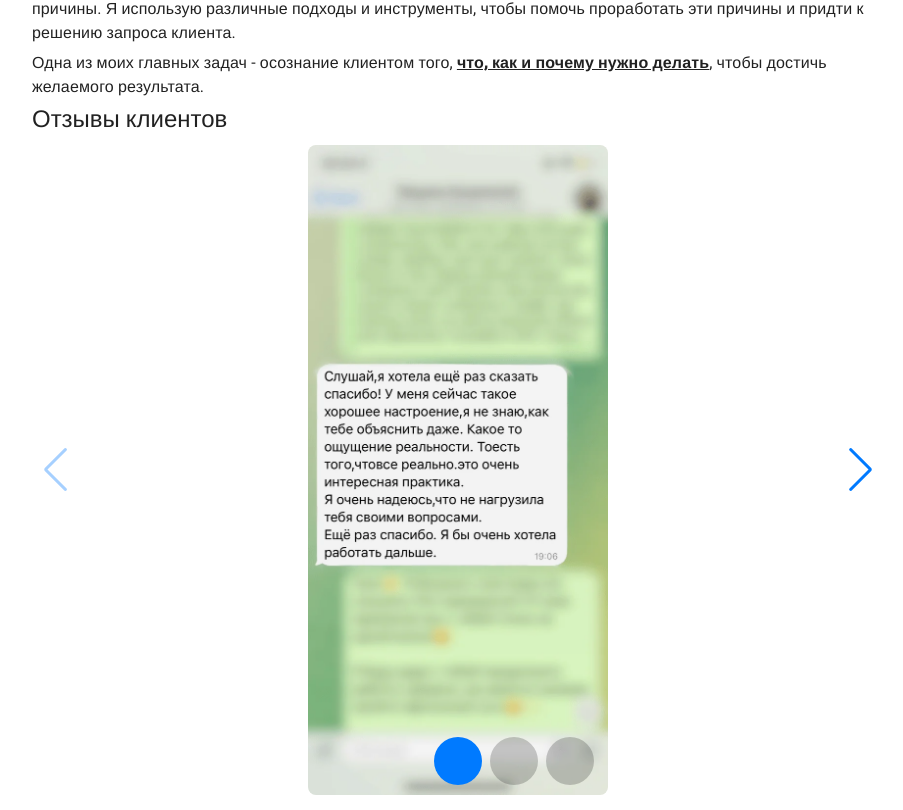
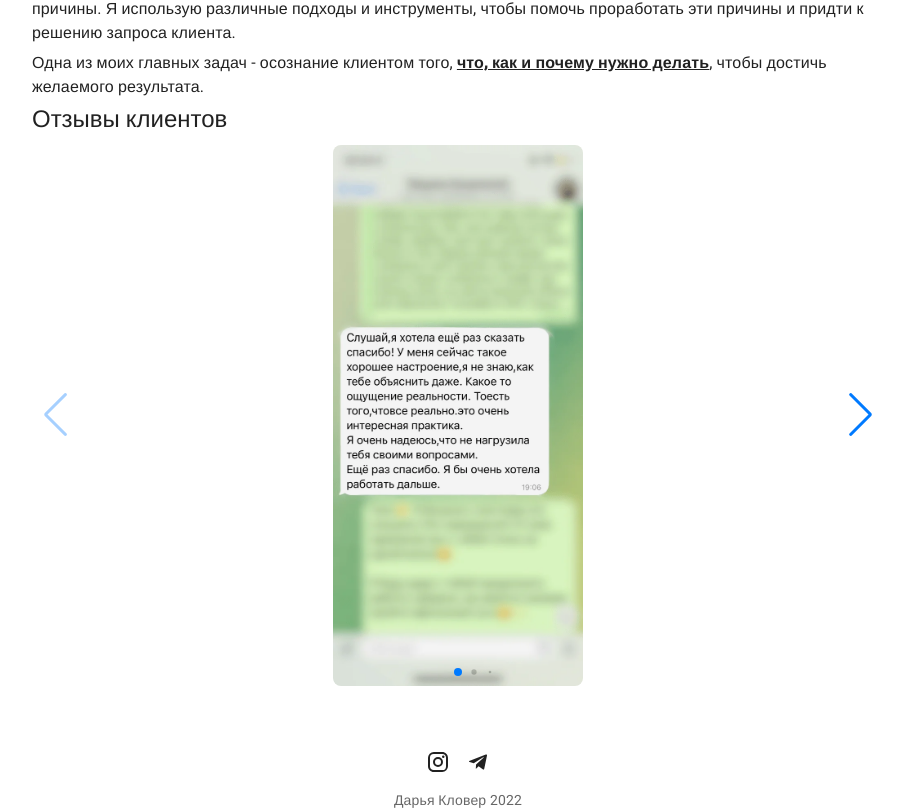
Before and after one commit to SiarheiBobryk/dariaklover, a React (Create React App) app: page / in a window 1280 px wide. Shown: the part 372-1182 px from the top of the page, without its empty margins (182-1085 px from the left). Built offline with nearby package versions, Linux system fonts and the light colour scheme; a web font is replaced by a local one.

Commit message:
Refactor pagination
Changes:
- Remove the custom styling
- Make the bullets unclickable
- Change width\height of images

```diff
--- a/src/components/References/References.tsx
+++ b/src/components/References/References.tsx
@@ -11,7 +11,6 @@ import 'swiper/css/lazy';
 import 'swiper/css/pagination';
 import 'swiper/css/navigation';
 import 'swiper/css/a11y';
-import './styles.css';
 
 export const PUBLIC_PATH = 'responsive_images/reference_';
 
@@ -93,8 +92,8 @@ export const Skeleton = styled(SkeletonMui)(({ theme }) => {
 });
 
 function References() {
-  const height = '650';
-  const width = '300';
+  const height = '541';
+  const width = '250';
   return (
     <Swiper
       a11y={{
@@ -111,7 +110,6 @@ function References() {
       modules={[Lazy, Pagination, Navigation, A11y]}
       navigation
       pagination={{
-        clickable: true,
         dynamicBullets: true,
       }}
       style={{ height: `${height}px` }}
--- a/src/components/References/styles.css
+++ /dev/null
@@ -1,5 +0,0 @@
-.swiper-pagination-bullet {
-  width: 48px !important;
-  height: 48px !important;
-  transform: none !important;
-}
```
